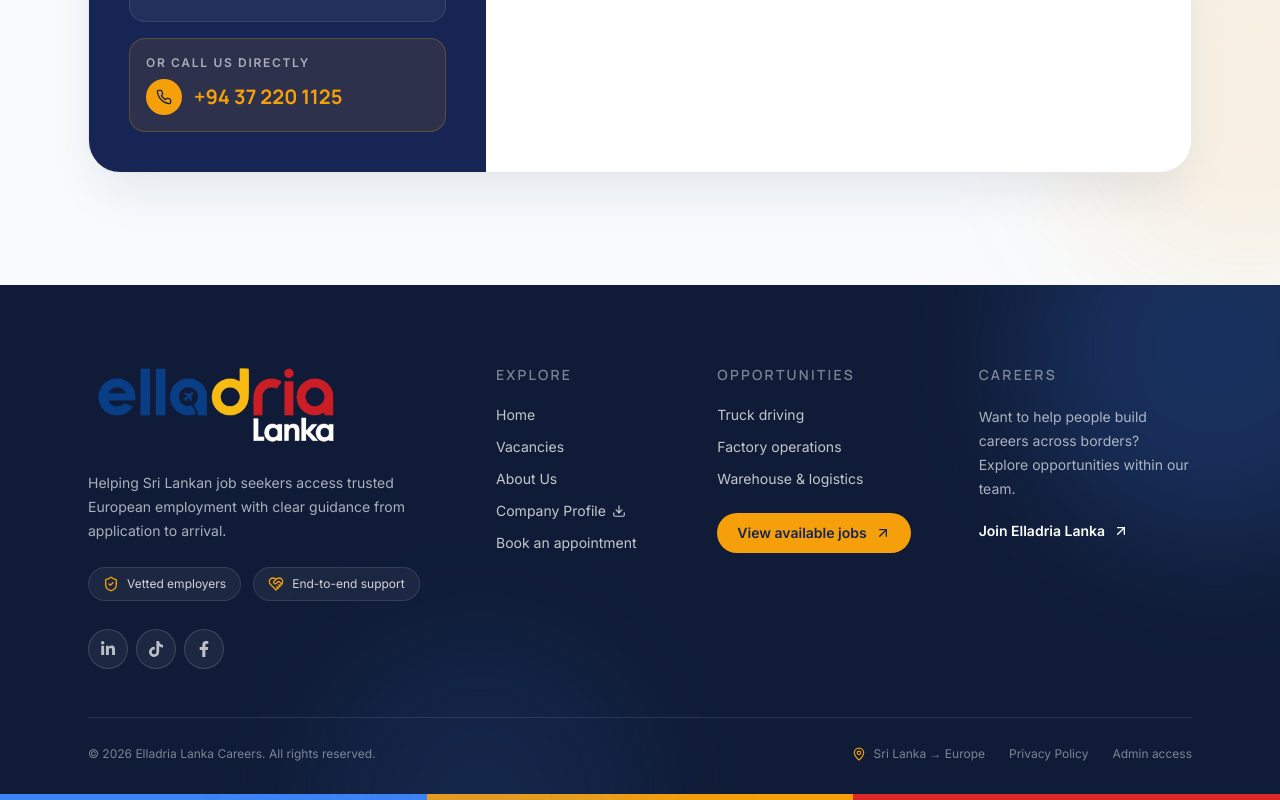
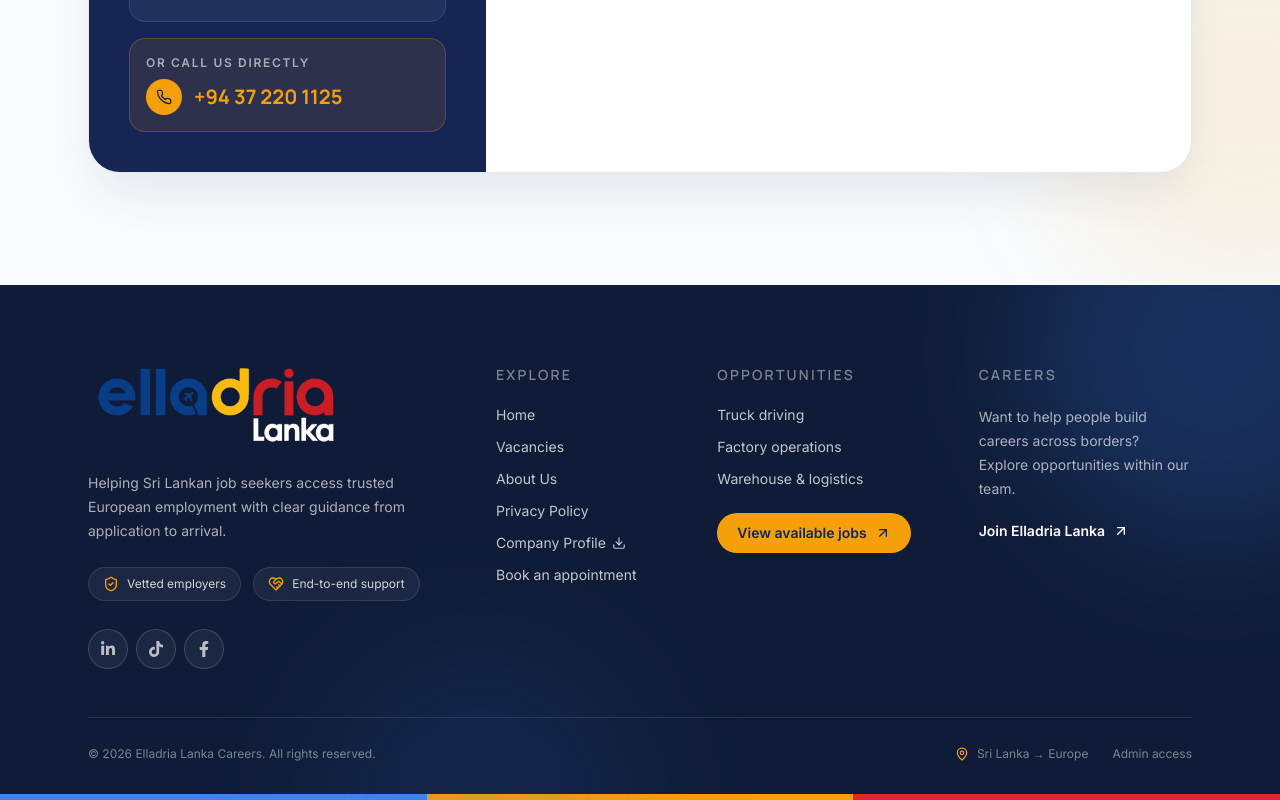
Before and after one commit to thusharanavod123/remix-of-event-registration-page-template, a React (Vite) app: page / in a window 1280 px wide. Shown: the part 6537-7337 px from the top of the page. Built offline with nearby package versions, Linux system fonts and the light colour scheme; no server answers; the database is empty; the HTML template or start-up script is replaced by a standard one.

Commit message:
change the position

```diff
--- a/src/components/recruit/RecruitLayout.tsx
+++ b/src/components/recruit/RecruitLayout.tsx
@@ -168,6 +168,7 @@ export function RecruitLayout() {
               <h2 className="font-display text-sm font-semibold uppercase tracking-[0.16em] text-white/45">Explore</h2>
               <nav className="mt-5 space-y-3" aria-label="Footer navigation">
                 {navItems.map((item) => <Link key={item.to} to={item.to} className="group flex w-fit items-center gap-1.5 text-sm text-white/75 transition-colors hover:text-white">{item.label}<ArrowUpRight className="h-3.5 w-3.5 opacity-0 transition-all group-hover:-translate-y-0.5 group-hover:translate-x-0.5 group-hover:opacity-100" /></Link>)}
+                <Link to="/privacy-policy" className="group flex w-fit items-center gap-1.5 text-sm text-white/75 transition-colors hover:text-white">Privacy Policy<ArrowUpRight className="h-3.5 w-3.5 opacity-0 transition-all group-hover:-translate-y-0.5 group-hover:translate-x-0.5 group-hover:opacity-100" /></Link>
                 <a href={companyProfileUrl} download="Elladria-Lanka-Company-Profile.pdf" className="group flex w-fit items-center gap-1.5 text-sm text-white/75 transition-colors hover:text-white">Company Profile<Download className="h-3.5 w-3.5 transition-transform group-hover:translate-y-0.5" /></a>
                 <a href="#book" className="group flex w-fit items-center gap-1.5 text-sm text-white/75 transition-colors hover:text-white">Book an appointment<ArrowUpRight className="h-3.5 w-3.5 opacity-0 transition-all group-hover:-translate-y-0.5 group-hover:translate-x-0.5 group-hover:opacity-100" /></a>
               </nav>
@@ -185,7 +186,7 @@ export function RecruitLayout() {
           </div>
           <div className="flex flex-col gap-5 pt-7 text-xs text-white/45 sm:flex-row sm:items-center sm:justify-between">
             <p>© {new Date().getFullYear()} Elladria Lanka Careers. All rights reserved.</p>
-            <div className="flex flex-wrap items-center gap-x-6 gap-y-3"><span className="inline-flex items-center gap-2"><MapPin className="h-3.5 w-3.5 text-ro-yellow" />Sri Lanka → Europe</span><Link to="/privacy-policy" className="transition-colors hover:text-white/75">Privacy Policy</Link><Link to="/admin" className="transition-colors hover:text-white/75">Admin access</Link></div>
+            <div className="flex flex-wrap items-center gap-x-6 gap-y-3"><span className="inline-flex items-center gap-2"><MapPin className="h-3.5 w-3.5 text-ro-yellow" />Sri Lanka → Europe</span><Link to="/admin" className="transition-colors hover:text-white/75">Admin access</Link></div>
           </div>
         </div>
         <div className="flex h-1.5" aria-hidden="true"><span className="flex-1 bg-ro-blue-soft" /><span className="flex-1 bg-ro-yellow" /><span className="flex-1 bg-ro-red" /></div>
```
